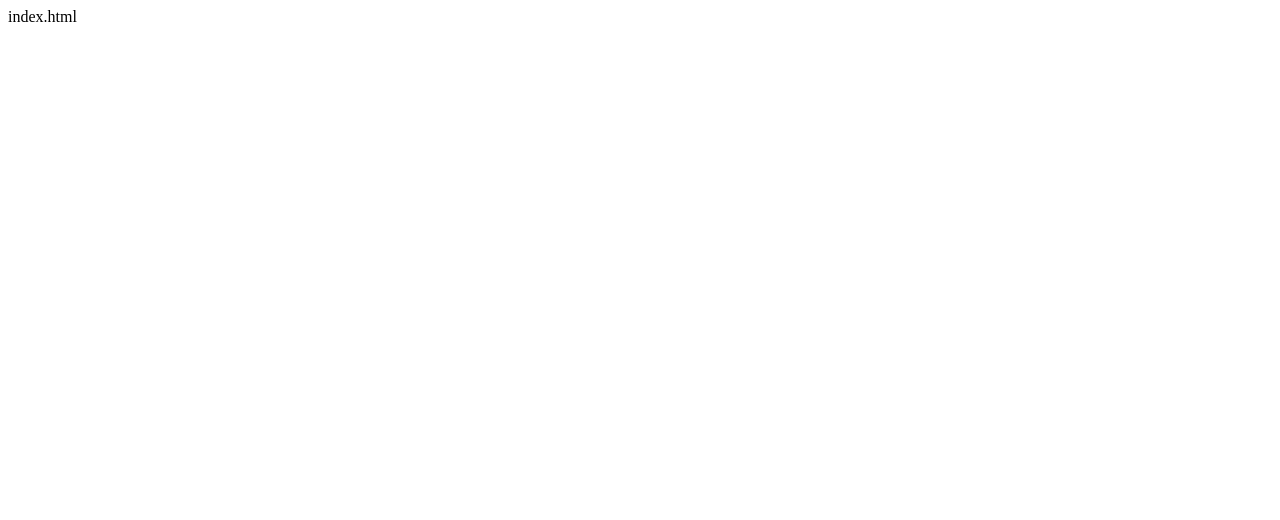
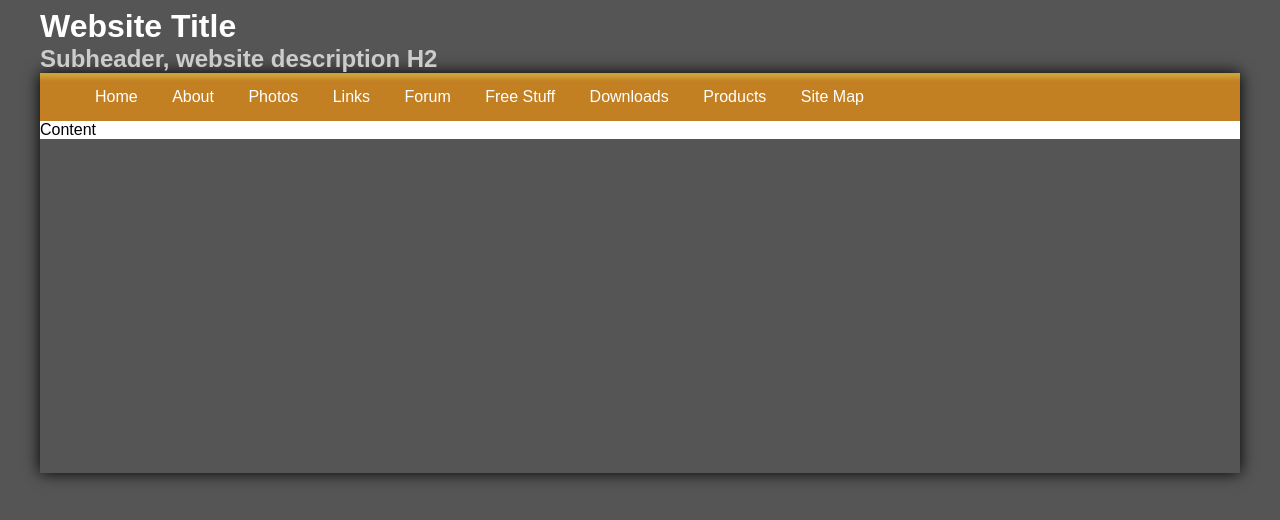
Before and after one commit to DDI-ESFOT/html-y-css-basico-kevinmorales05, a plain HTML site: page index.html in a window 1280 px wide. Drawn offline with Linux system fonts and the light colour scheme.

Commit message:
I add style and information

```diff
--- /dev/null
+++ b/index.css
@@ -0,0 +1,50 @@
+body {
+    background-color: #555555;
+    font-family: Arial, Helvetica, sans-serif;
+    font-weight: normal;
+}
+.main-container {
+    width: 1200px;
+    margin: 0 auto;
+}
+
+.content {
+    width: 1200px;
+    margin: 0 auto;
+    background-color: white;
+}
+header h1, header h2 {
+    margin: 0;
+}
+.navbar{
+    background: rgb(195,128,34);
+    background: linear-gradient(0deg, rgba(195,128,34,1) 83%, rgba(253,191,45,0.7262255243894433) 96%);
+    width: 1200px;
+    margin: 0 auto;
+}
+ul {
+    list-style: none;
+    margin: 0;
+    padding 0;
+}
+ul li {
+    display: inline-block;
+}
+nav ul li a {
+    color: white;
+    text-decoration: none;
+    padding: 15px;
+    display: flex;
+}
+header h1{
+    color:white;
+}
+header h2 {
+    color: #cccccc;
+}
+section {
+    width: 1200px;
+    margin: 0 auto;
+    height: 400px;
+    box-shadow: 0px 0px 15px 0px;
+}
--- a/index.html
+++ b/index.html
@@ -1 +1,70 @@
-index.html
+<!DOCTYPE html>
+<html lang="en">
+<head>
+    <meta charset="UTF-8">
+    <meta name="viewport" content="width=device-width, initial-scale=1.0">
+    <title>Website</title>
+    <link rel="stylesheet" href="index.css">
+</head>
+<body>
+ <div class="main-container">
+    <header>
+        <h1>Website Title</h1>
+        <h2>Subheader, website description H2</h2>
+    </header>
+</div>
+<section>
+    <div class="navbar">
+        <nav>
+            <ul>
+                <li>
+                    <a href="#">
+                        Home
+                    </a> </li>
+                <li>
+                    <a href="#">
+                        About
+                    </a>
+                    </li>
+                <li>
+                    <a href="#">
+                        Photos
+                    </a>
+
+                </li>
+                <li>
+                    <a href="#">
+                        Links
+                    </a>
+                    </li>
+                <li>
+                    <a href="#">
+                        Forum
+                    </a></li>
+                <li>
+                    <a href="#">
+                        Free Stuff
+                    </a></li>
+                <li>
+                <a href="#">
+                    Downloads
+                </a></li>
+                <li>
+                    <a href="#">
+                        Products
+                    </a></li>
+                <li>
+                    <a href="#">
+                        Site Map
+                    </a></li>
+
+            </ul>
+        </nav>
+    </div>
+    <div class="content">
+        Content
+    </div>
+</section>
+
+</body>
+</html>
```
